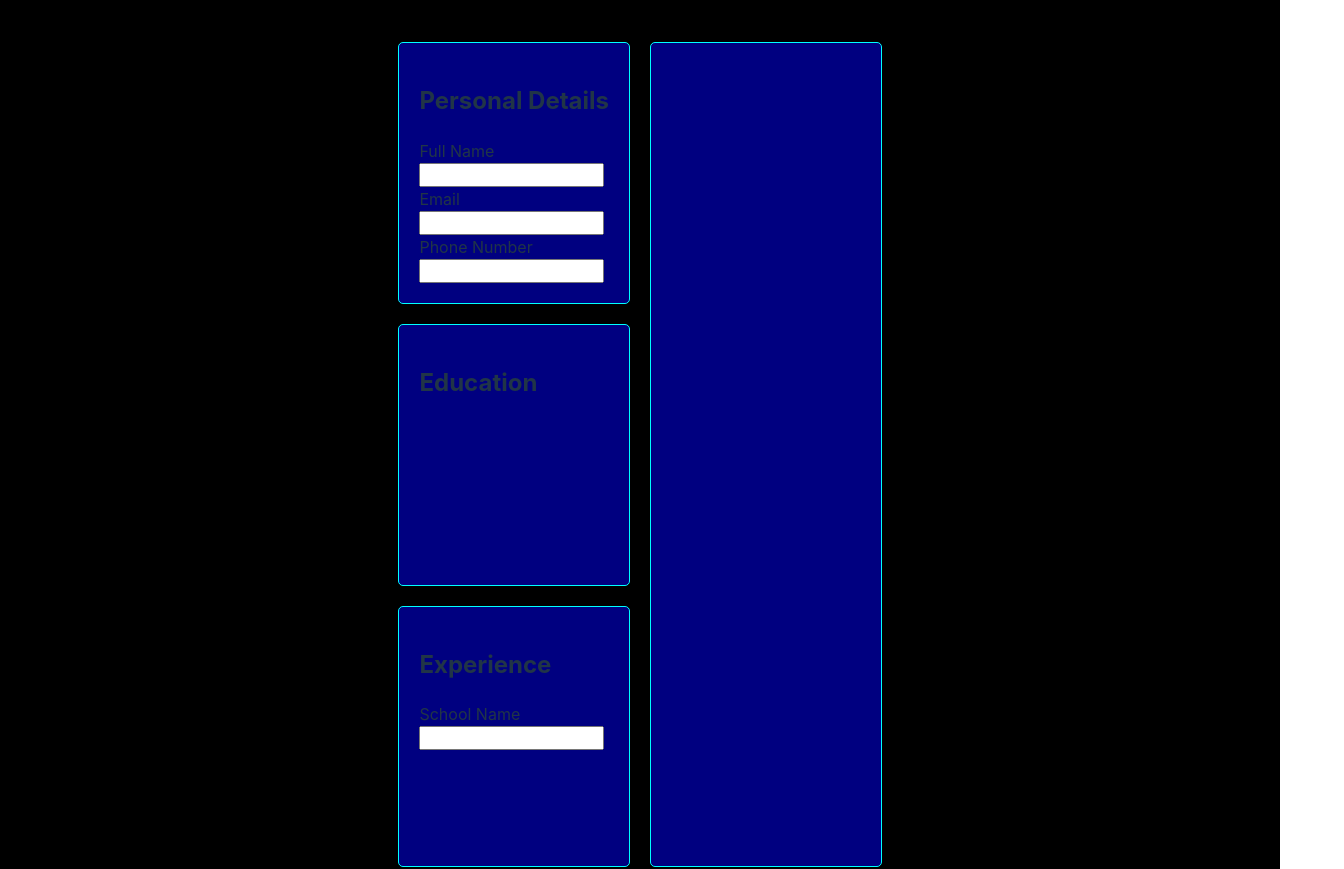
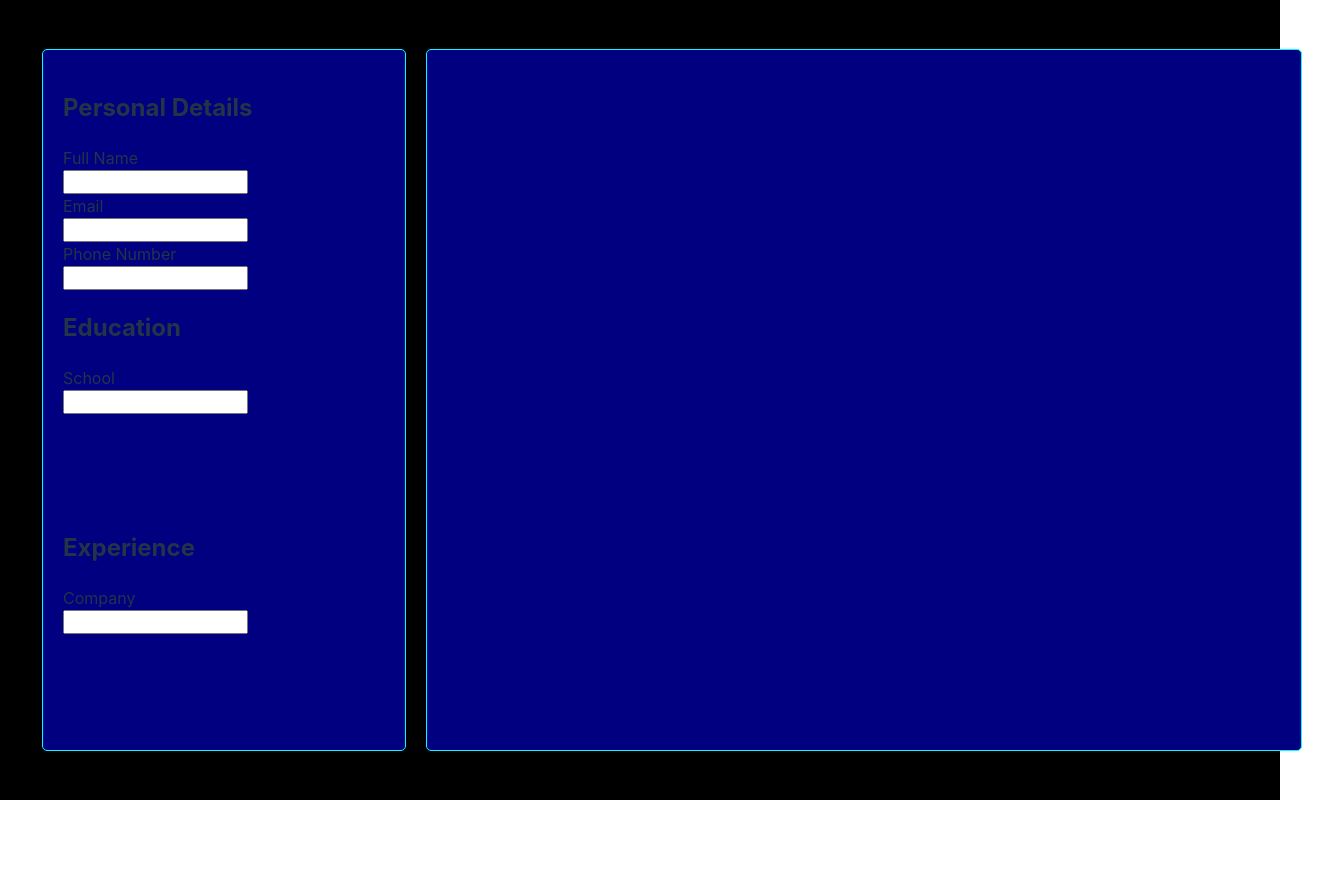
Before and after one commit to xzllzx/the-odin-project, a React (Vite) app in the folder react-cv-application/: page / in a window 1280 px wide. Shown: the top 869 px of the page, 1344 px wide, since content can reach past the window. After the commit the page ends 800 px from the top, so only its background shows below. Built offline with nearby package versions, Linux system fonts and the light colour scheme.

Commit message:
Added placeholders for sharing education and experience

```diff
--- a/react-cv-application/src/Education.jsx
+++ /dev/null
@@ -1,12 +0,0 @@
-function EducationInput() {
-  return (
-    <div className="education container">
-      <h2>Education</h2>
-      <form></form>
-    </div>
-  );
-}
-
-function ResumeEducation() {}
-
-export { EducationInput, ResumeEducation };
--- a/react-cv-application/src/Experience.jsx
+++ /dev/null
@@ -1,17 +0,0 @@
-function ExperienceInput() {
-  return (
-    <div className="experience container">
-      <h2>Experience</h2>
-      <form>
-        <label>
-          School Name
-          <input type="text" />
-        </label>
-      </form>
-    </div>
-  );
-}
-
-function ResumeExperience() {}
-
-export { ExperienceInput, ResumeExperience };
--- a/react-cv-application/src/GeneralInfo.jsx
+++ b/react-cv-application/src/GeneralInfo.jsx
@@ -5,6 +5,21 @@ function GeneralInput() {
     fullName: "",
     email: "",
     phoneNumber: "",
+  });
+
+  const [educationInfo, setEducationInfo] = useState({
+    school: "",
+    degree: "",
+    startDate: "",
+    endDate: "",
+  });
+
+  const [experienceInfo, setExperienceInfo] = useState({
+    company: "",
+    position: "",
+    startDate: "",
+    endDate: "",
+    description: "",
   });
 
   function handlePersonalInfoChange(e) {
@@ -18,9 +33,31 @@ function GeneralInput() {
     setPersonalInfo(newPersonalInfo);
   }
 
+  function handleEducationInfoChange(e) {
+    const newEducationInfo = { ...educationInfo };
+
+    if (e.target.id === "school") newEducationInfo.school = e.target.value;
+    // if (e.target.id === "email") newEducationInfo.email = e.target.value;
+    // if (e.target.id === "phone-number")
+    //   newEducationInfo.phoneNumber = e.target.value;
+    console.log(newEducationInfo);
+
+    setEducationInfo(newEducationInfo);
+  }
+
+  function handleExperienceInfoChange(e) {
+    const newExperienceInfo = { ...experienceInfo };
+
+    if (e.target.id === "company") newExperienceInfo.company = e.target.value;
+    console.log(newExperienceInfo);
+
+    setExperienceInfo(newExperienceInfo);
+  }
+
   return (
     <>
       <div className="general container">
+        <div className="personal-details form-container">
           <h2>Personal Details</h2>
           <form>
             <LabelledInput
@@ -46,11 +83,42 @@ function GeneralInput() {
             />
           </form>
         </div>
+        <div className="education-details form-container">
+          <h2>Education</h2>
+          <form>
+            <LabelledInput
+              id="school"
+              attributeName="School"
+              type="text"
+              value={educationInfo.school}
+              handleChange={handleEducationInfoChange}
+            />
+          </form>
+        </div>
+        <div className="experience-details form-container">
+          <h2>Experience</h2>
+          <form>
+            <LabelledInput
+              id="company"
+              attributeName="Company"
+              type="text"
+              value={experienceInfo.company}
+              handleChange={handleExperienceInfoChange}
+            />
+          </form>
+        </div>
+      </div>
       <div className="resume container">
         <div className="header">
           <h1>{personalInfo.fullName}</h1>
           <h2>{personalInfo.email}</h2>
           <h2>{personalInfo.phoneNumber}</h2>
+        </div>
+        <div className="education">
+          <h1>{educationInfo.school}</h1>
+        </div>
+        <div className="experience">
+          <h1>{experienceInfo.company}</h1>
         </div>
       </div>
     </>
--- a/react-cv-application/src/Input.jsx
+++ b/react-cv-application/src/Input.jsx
@@ -1,13 +1,9 @@
 import { GeneralInput } from "./GeneralInfo";
-import { EducationInput } from "./Education";
-import { ExperienceInput } from "./Experience";
 
 function InputContainer() {
   return (
     <>
       <GeneralInput />
-      <EducationInput />
-      <ExperienceInput />
     </>
   );
 }
--- a/react-cv-application/src/index.css
+++ b/react-cv-application/src/index.css
@@ -72,8 +72,7 @@ button:focus-visible {
 /* START HERE */
 .content {
   display: grid;
-  grid-template-columns: 1fr 1fr;
-  grid-template-rows: 1fr 1fr 1fr;
+  grid-template-columns: 30vw 70vw;
 }
 
 .container {
@@ -83,6 +82,8 @@ button:focus-visible {
   margin: 10px;
   padding: 20px;
   text-align: start;
+  display: grid;
+  grid-template-rows: 1fr 1fr 1fr;
 }
 
 .resume.container {
```
Also changed, not shown: react-cv-application/src/Resume.jsx (deleted, +0 -15 lines). Lines whose indentation alone changed are shown as unchanged.
